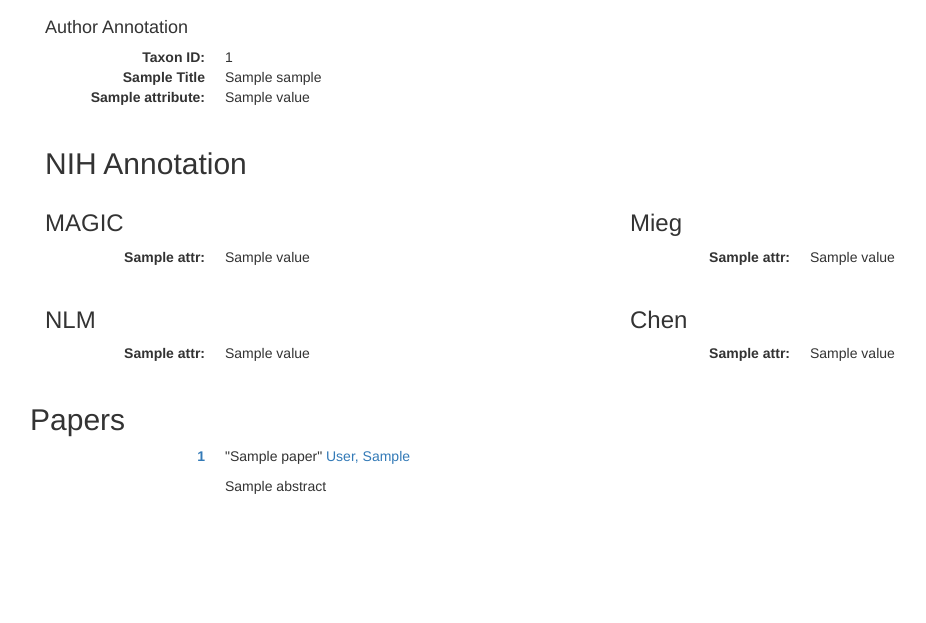
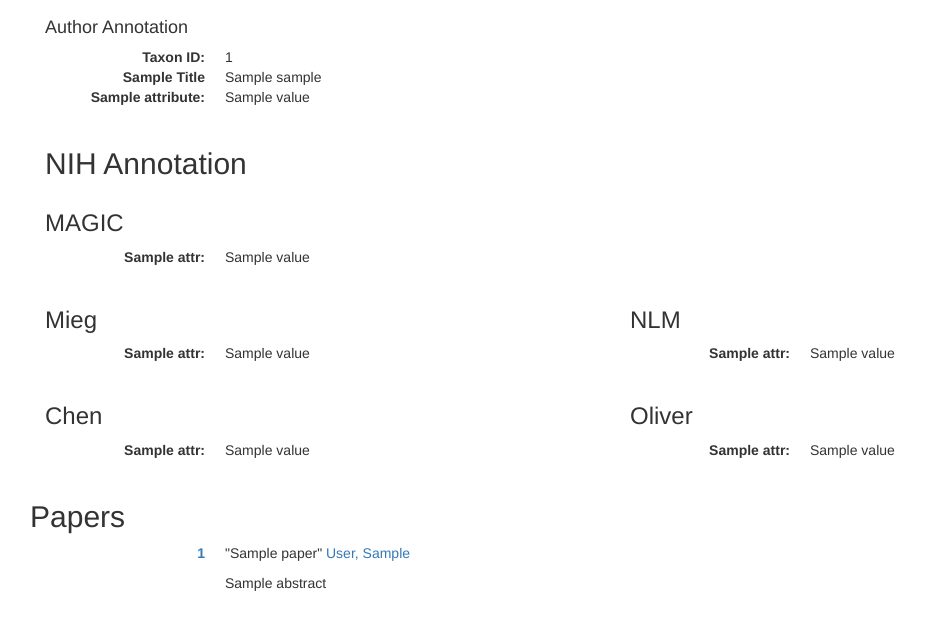
Before and after one commit to jfear/ncbi_biometa-app, a Flask app: template biometa/main/templates/sample.html in a window 1280 px wide. Shown: the part 460-1083 px from the top of the page, without its empty margins (25-951 px from the left). Before the commit the page ends 954 px from the top, so only its background shows below. Run offline with Flask 2, Linux system fonts and the light colour scheme; the template is opened without the code that fills it: most values are stand-ins (such as "Sample title", 1, 10 or a date in 2020); some libraries are stand-ins or nearby versions.

Commit message:
moves blocks around to separate magic block.

```diff
--- a/biometa/main/templates/sample.html
+++ b/biometa/main/templates/sample.html
@@ -107,8 +107,8 @@
   </div>
 </div>
 
+{% if sample.magic %}
 <div class="row">
-  {% if sample.magic %}
   <div class="col-lg-6">
       <h3>MAGIC</h3>
         <dl class="dl-horizontal">
@@ -118,8 +118,10 @@
           {% endfor %}
         </dl>
   </div>
+</div>
   {% endif %}
 
+<div class="row">
   {% if sample.mieg %}
   <div class="col-lg-6">
       <h3>Mieg</h3>
@@ -131,10 +133,6 @@
         </dl>
   </div>
   {% endif %}
-
-</div>
-
-<div class="row">
 
   {% if sample.nlm %}
   <div class="col-lg-6">
@@ -148,11 +146,27 @@
   </div>
   {% endif %}
 
+</div>
+
+<div class="row">
+
   {% if sample.chen %}
   <div class="col-lg-6">
       <h3>Chen</h3>
         <dl class="dl-horizontal">
           {% for attr in sample.chen %}
+          <dt>{{ attr.name }}:</dt>
+            <dd>{{ attr.value }}</dd>
+          {% endfor %}
+        </dl>
+  </div>
+  {% endif %}
+
+  {% if sample.oliver %}
+  <div class="col-lg-6">
+      <h3>Oliver</h3>
+        <dl class="dl-horizontal">
+          {% for attr in sample.oliver %}
           <dt>{{ attr.name }}:</dt>
             <dd>{{ attr.value }}</dd>
           {% endfor %}
```
